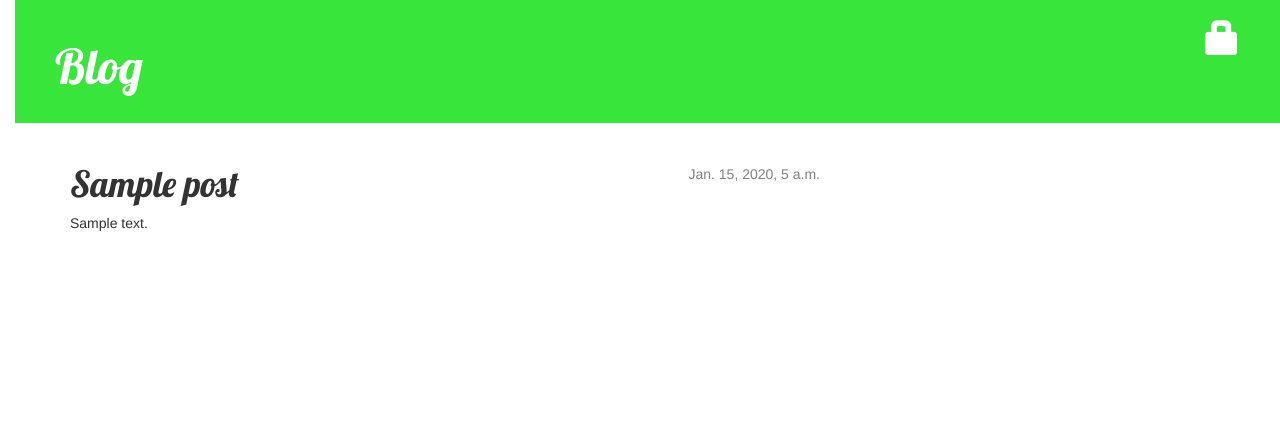
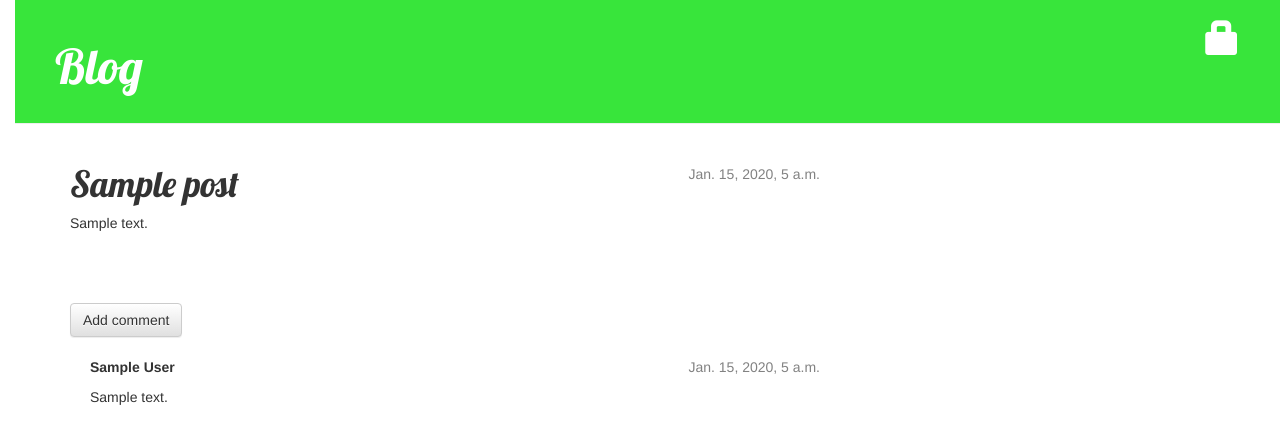
Before and after one commit to jrco1989/my-first-blog, a Django app: page /post/1/ in a window 1280 px wide. Shown: the top 444 px of the page. Run offline with Django 3.2, Linux system fonts and the light colour scheme; tables that the repository leaves empty hold one stand-in row (values such as "Sample post"); some libraries are stand-ins or nearby versions.

Commit message:
creando el modelo  y formulario para los comentarios

```diff
--- a/blog/admin.py
+++ b/blog/admin.py
@@ -1,4 +1,5 @@
 from django.contrib import admin
-from .models import Post
+from .models import Post, Comment
 
 admin.site.register(Post)
+admin.site.register(Comment)
--- a/blog/models.py
+++ b/blog/models.py
@@ -16,3 +16,20 @@ class Post(models.Model):
 
     def __str__(self):
         return self.title
+
+class Comment (models.Model):
+    post = models.ForeignKey(Post,
+                            on_delete=models.CASCADE,
+                            related_name='comments') #nos permite acceder a los comentarios desde el modelo Post.
+    author= models.CharField(max_length=50)
+    text= models.TextField()
+    created_date = models.DateTimeField(
+            default=timezone.now)
+    approved_comment = models.BooleanField(default=False)
+
+    def approve(self):
+        self.approved_comment = True
+        self.save()
+
+    def __str__(self):
+         return self.text
--- a/blog/static/css/blog.css
+++ b/blog/static/css/blog.css
@@ -54,3 +54,6 @@ h1, h2, h3, h4 {
 .post h1 a, .post h1 a:visited {
     color: #000000;
 }
+.comment {
+    margin: 20px 0px 20px 20px;
+}
--- a/blog/templates/blog/post_detail.html
+++ b/blog/templates/blog/post_detail.html
@@ -19,4 +19,17 @@
         <h1>{{ post.title }}</h1>
         <p>{{ post.text|linebreaksbr }}</p>
     </div>
+    <a class="btn btn-default" href="{% url 'add_comment_to_post' pk=post.pk %}">Add comment</a>
+    {% for comment in post.comments.all %}
+    <div class="comment">
+
+        <div class="date">{{ comment.created_date }}</div>
+        <strong>{{ comment.author }}</strong>
+        <p>{{ comment.text|linebreaks }}</p>
+    </div>
+{% empty %}
+    <p>No comments here yet :(</p>
+{% endfor %}
+
+
 {% endblock %}
--- a/blog/templates/blog/post_list.html
+++ b/blog/templates/blog/post_list.html
@@ -7,7 +7,9 @@
                 {{ post.published_date }}
             </div>
             <h1><a href="{% url 'post_detail' pk=post.pk %}">{{ post.title }}</a></h1>
+
             <p>{{ post.text|linebreaksbr }}</p><!-- |llinebreaksbr reconoce los saltos de línea para convertir el texto en un párrafo-->
+            <a href="{% url 'post_detail' pk=post.pk %}">Comments: {{ post.comments.count }}</a>
         </div>
     {% endfor %}
 {% endblock %}
--- a/blog/urls.py
+++ b/blog/urls.py
@@ -10,7 +10,8 @@ urlpatterns = [
     path('post/<pk>/publish/', views.post_publish, name='post_publish'),
     path('post/<pk>/remove/', views.post_remove, name='post_remove'),
     path ('accounts/login/', views.login , name='login'),
-    path('accounts/logout', views.partida, name='logout')
+    path('accounts/logout', views.partida, name='logout'),
+    path('comment/<int:pk>/', views.add_comment_to_post, name='add_comment_to_post'),
     #path('accounts/login/', views.LoginView.as_view(), name='login'),
     #path('accounts/logout/', views.LogoutView.as_view(next_page='/'), name='logout'),
 ]
--- a/blog/views.py
+++ b/blog/views.py
@@ -1,9 +1,9 @@
 from django.contrib.auth import authenticate, login as dj_login, logout
 from django.shortcuts import render
 from django.utils import timezone
-from .models import Post
+from .models import Post, Comment
 from django.shortcuts import render, get_object_or_404
-from .forms import PostForm
+from .forms import PostForm, CommentForm
 from django.shortcuts import redirect
 from django.contrib.auth.decorators import login_required
 
@@ -13,6 +13,7 @@ def post_list(request):
 
 def post_detail(request, pk):
     post = get_object_or_404(Post, pk=pk)
+
     return render(request, 'blog/post_detail.html', {'post': post})
 
 """def post_new(request):
@@ -80,3 +81,16 @@ def login(request):
 def partida(request):
 	logout(request)
 	return redirect ('login',)
+
+def add_comment_to_post(request, pk):
+    post = get_object_or_404(Post, pk=pk)
+    if request.method == "POST":
+        form = CommentForm(request.POST)
+        if form.is_valid():
+            comment = form.save(commit=False)
+            comment.post = post
+            comment.save()
+            return redirect('post_detail', pk=post.pk)
+    else:
+        form = CommentForm()
+    return render(request, 'blog/add_comment_to_post.html', {'form': form})
```
Also changed, not shown: blog/forms.py (+7 -1 lines), blog/templates/blog/add_comment_to_post.html (added, +9 -0 lines), blog/migrations/0002_comment.py (added), 1 other file.
